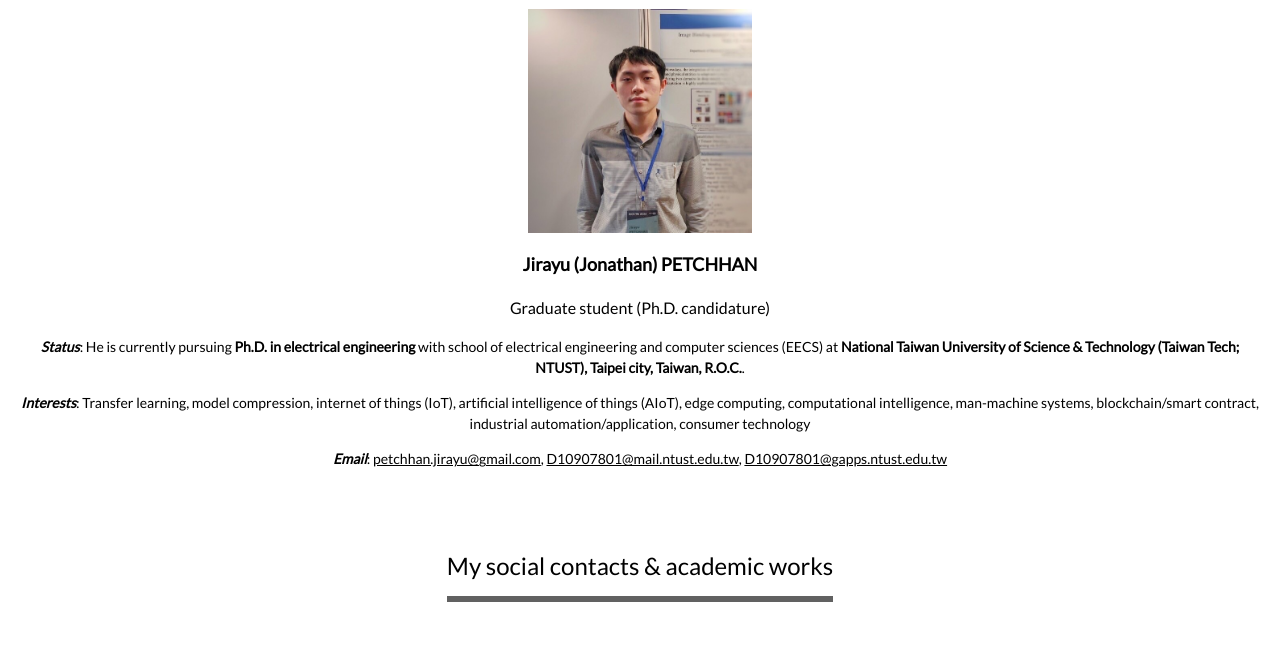
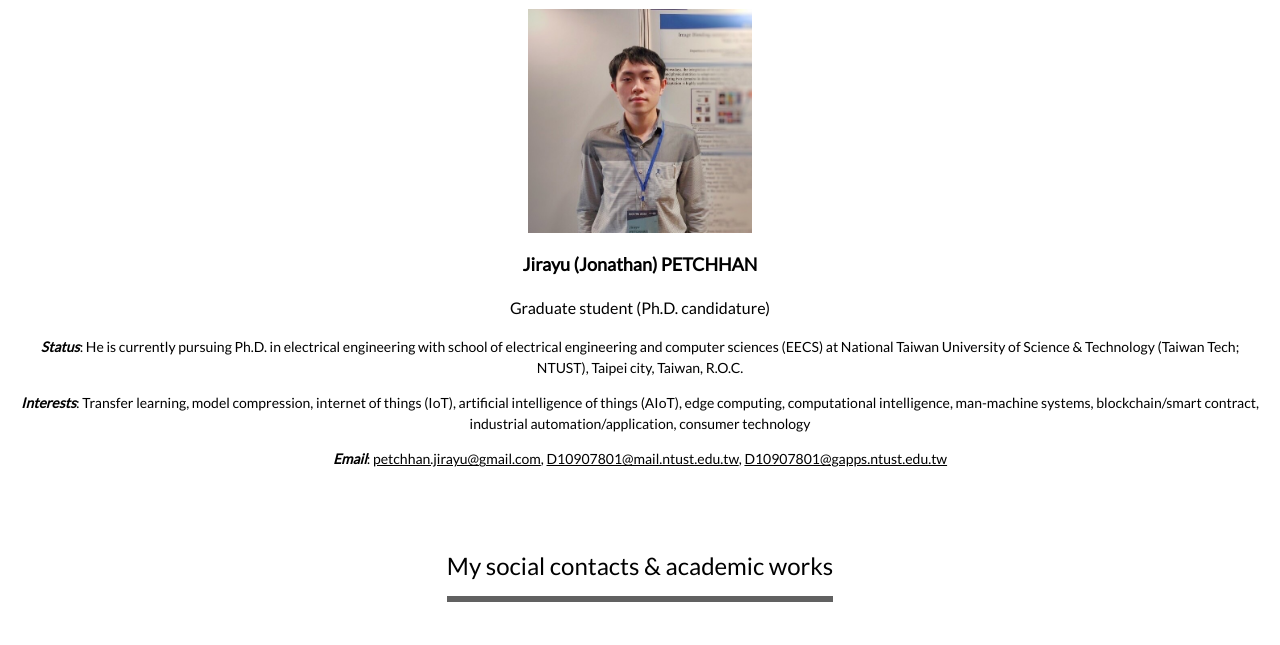
Before and after one commit to pjirayu/pjirayu.github.io, a plain HTML site: page index.html in a window 1280 px wide. Shown: the part 121-766 px from the top of the page. Drawn offline with nearby package versions, Linux system fonts and the light colour scheme; a web font is replaced by a local one.

Commit message:
Initial Commit

```diff
--- a/index.html
+++ b/index.html
@@ -55,7 +55,7 @@ img {display: block; margin-left: auto; margin-right: auto;}
 
         <!-- <div class="w3-container" style="font-size: 14px; text-align:center;"> -->
         <div style="font-size: 14px; text-align:center;">
-          <p><i><b>Status</b></i>: He is currently pursuing <b>Ph.D. in electrical engineering</b> with school of electrical engineering and computer sciences (EECS) at <b>National Taiwan University of Science & Technology (Taiwan Tech; NTUST), Taipei city, Taiwan, R.O.C.</b>.</p>
+          <p><i><b>Status</b></i>: He is currently pursuing Ph.D. in electrical engineering with school of electrical engineering and computer sciences (EECS) at National Taiwan University of Science & Technology (Taiwan Tech; NTUST), Taipei city, Taiwan, R.O.C.</p>
         </div>
 
         <!-- <div class="w3-container" style="font-size: 14px; text-align:center;"> -->
```
